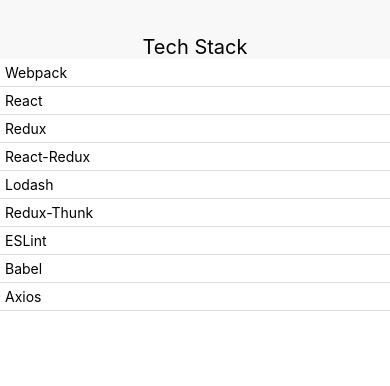
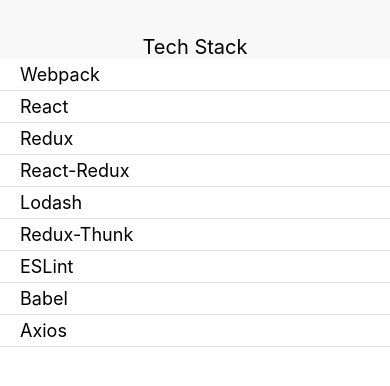
Before and after one commit to oliverpople/tech_stack, a React Native app: screen / in a window 390 px wide. Shown: the top 386 px of the page. Built offline with nearby package versions, Linux system fonts and the light colour scheme.

Commit message:
Added styling to ListItem and App component (i.e. style={{ flex: 1 }} in the view tag within the app root component.

```diff
--- a/src/App.js
+++ b/src/App.js
@@ -9,7 +9,7 @@
 const App = () => {
   return (
     <Provider store={createStore(reducers)}>
-      <View>
+      <View style={{ flex: 1 }}>
         <Header headerText="Tech Stack" />
         <LibraryList />
       </View>
--- a/src/components/LibraryList.js
+++ b/src/components/LibraryList.js
@@ -13,7 +13,7 @@
       <FlatList
         data={this.props.libraries}
         renderItem={this.renderItem}
-        keyExtractor={library => library.id}
+        keyExtractor={library => library.id.toString()}
       />
     );
   }
--- a/src/components/ListItem.js
+++ b/src/components/ListItem.js
@@ -4,12 +4,21 @@
 
 class ListItem extends Component {
   render() {
+    const { titleStyle } = styles;
+
     return (
       <CardSection>
-        <Text>{this.props.libraries.item.title}</Text>
+        <Text style={titleStyle}>{this.props.libraries.item.title}</Text>
       </CardSection>
     );
   }
 }
 
+const styles = {
+  titleStyle: {
+    fontSize: 18,
+    paddingLeft: 15
+  }
+};
+
 export default ListItem;
```
